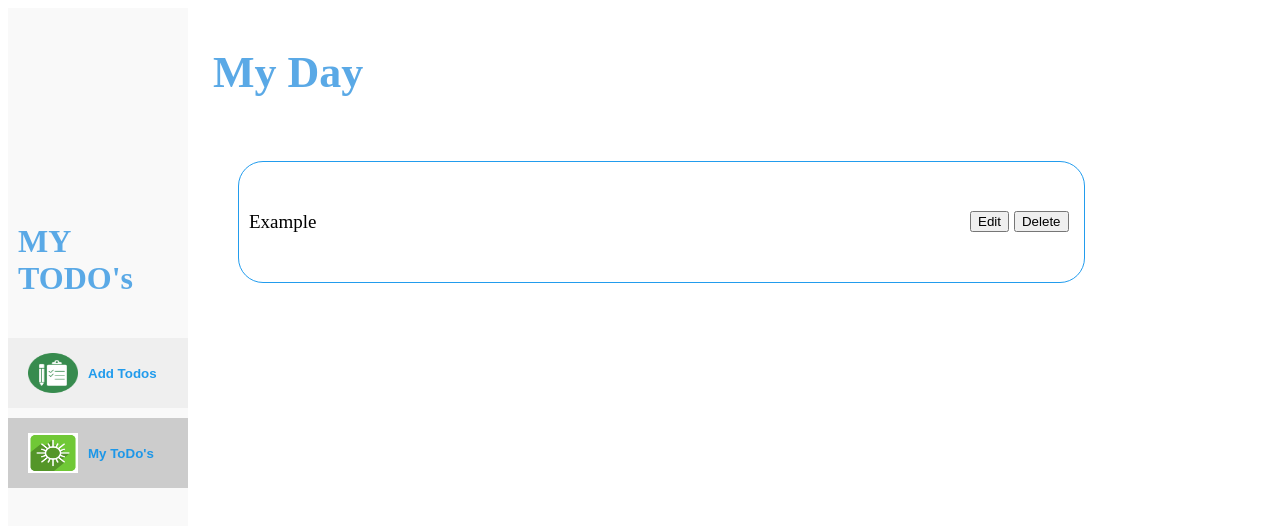
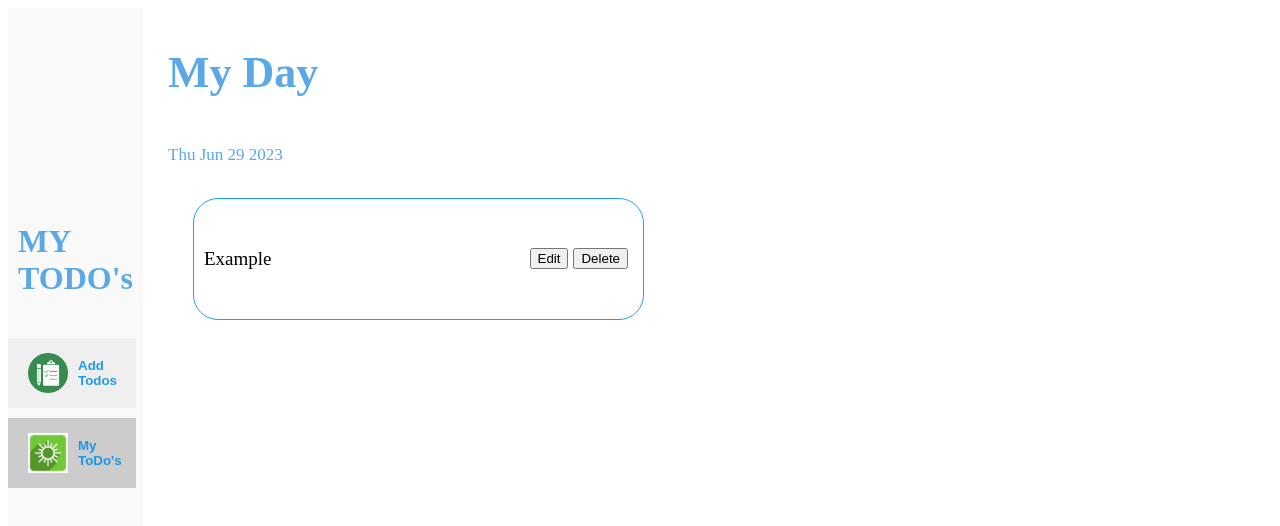
Before and after one commit to ENYMY/todo-chrome-extension, a browser extension: page index.html in a window 1280 px wide. Both pictures are taken after a click on the button "My ToDo's". Drawn offline with Linux system fonts and the light colour scheme.

Commit message:
add all js scripts to external file

```diff
--- a/index.css
+++ b/index.css
@@ -1,5 +1,5 @@
 body {
-  width: 1200px;
+  width: 900px;
 }
 .main-container {
   display: grid;
@@ -24,7 +24,7 @@ body {
 
 .tabs button {
   margin-bottom: 10px;
-  width: 100%;
+  width: 95%;
   height: 70px;
   padding-left: 20px;
   border: none;
@@ -98,7 +98,7 @@ body {
 }
 
 .box {
-  width: 85%;
+  width: 60%;
   height: 100px;
   border: 1px solid #028eebde;
   border-radius: 25px;
--- a/index.html
+++ b/index.html
@@ -13,18 +13,13 @@
           <h1>MY TODO's</h1>
         </div>
         <div class="tabs">
-          <button
-            onclick="openTab(event,'tasks')"
-            class="tablinks"
-            id="task-button"
-            nonce="shaja"
-          >
+          <button id="task-button" class="tablinks" nonce="shaja">
             <div class="button-content">
               <img src="./assets/task.png" alt="myday" />
               <a href="#">Add Todos</a>
             </div>
           </button>
-          <button onclick="openTab(event,'myday')" class="tablinks" nonce="shaja">
+          <button id="myday-button" class="tablinks" nonce="shaja">
             <div class="button-content">
               <img src="./assets/my-day-02.jpg" alt="myday" />
               <a href="#">My ToDo's</a>
@@ -54,9 +49,10 @@
             <textarea
               id="todoDescription"
               rows="3"
-              placeholder="Enter a new todo description" nonce="shaja"
+              placeholder="Enter a new todo description"
+              nonce="shaja"
             ></textarea>
-            <button id="addButton" class="add-button" onclick="addTodo()" nonce="shaja">
+            <button id="addButton" class="add-button" nonce="shaja">
               Add
             </button>
           </div>
--- a/todo.js
+++ b/todo.js
@@ -5,10 +5,15 @@ const todos = [
     },
   ];
 
+  document.getElementById("task-button").addEventListener("click", function (event) {
+    openTab(event, 'tasks');
+  });
+
+  document.getElementById("myday-button").addEventListener("click", function (event) {
+    openTab(event, 'myday');
+  });
 
   document.getElementById("task-button").click();
-
-
   function openTab(event, tabName) {
     var i, tabcontents, tablinks;
     tabcontents = document.getElementsByClassName("tabcontents");
@@ -41,6 +46,7 @@ function generateTodoHTML(todo) {
           </div>
         </li>`;
   }
+
   function renderTodoList() {
     var todos_li = document.getElementById("todos");
     todos_li.innerHTML = todos.map(generateTodoHTML).join("");
@@ -103,7 +109,7 @@ function addTodo() {
     }
   }
 
-document.getElementById("ddButton").addEventListener('click', function() {
+  document.getElementById("addButton").addEventListener("click", function () {
     var description = document.getElementById("todoDescription").value;
     if (description !== null && description.trim() !== "") {
       var newTodo = {
@@ -114,7 +120,7 @@ document.getElementById("ddButton").addEventListener('click', function() {
       renderTodoList();
       document.getElementById("todoDescription").value = "";
     }
-  })
+  });
 
   var currentDate = new Date();
   var dateString = currentDate.toDateString();
```
Lines whose indentation alone changed are shown as unchanged.
